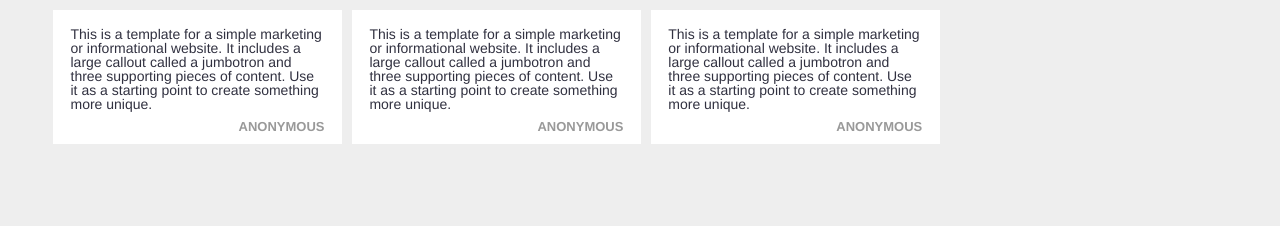
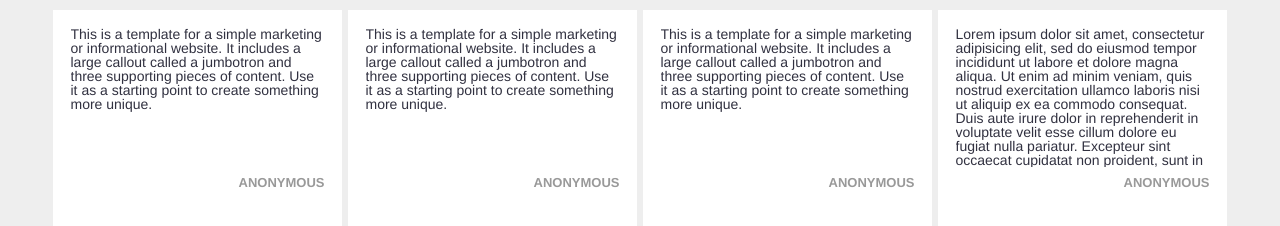
Before and after one commit to ted123/CodingConfessions, a website: page view/layout.html in a window 1280 px wide. Shown: the part 584-810 px from the top of the page. Drawn offline with Linux system fonts and the light colour scheme.

Commit message:
Change content's grid layout style.

```diff
--- a/view/assets/css/style.css
+++ b/view/assets/css/style.css
@@ -107,13 +107,12 @@ body{
 	font-family: inherit;
 }
 
-.grid>li.module {
+.grid>li {
 	cursor: pointer;
 	display: inline-block;
 	height: auto;
-	width: 100%;
 }
-.module{
+.grid>.col-md-3{
 	background: #ffffff;
 	border: 0.25em solid #eeeeee;
 	padding: 1.25em 1.25em 1.5em;
@@ -127,15 +126,14 @@ body{
 	transform: translate3d(0, 0, 0);
 }
 
-    @media only screen and (min-width: 50em){.grid.fixed-height{max-height:42rem}}
-    @media only screen and (min-width: 60em){.grid.fixed-height{max-height:28rem}}.grid.grid-loading>.module{-webkit-animation-duration:1.5s;-webkit-animation-timing-function:linear;-webkit-animation-iteration-count:infinite;-webkit-animation-play-state:running;-webkit-animation-name:glow}
-    @-webkit-keyframes glow{0%{opacity:.5}100%{opacity:1}}
-    @media only screen and (min-width: 40em){.grid>li.module{height:12rem;width:50%}}
-    @media only screen and (min-width: 50em){.grid>li.module{height:14rem;width:33%}}
-    @media only screen and (min-width: 60em){.grid>li.module{height:14rem;width:25%}}
-    @media only screen and (min-width: 90em){.grid>li.module{height:14rem;width:20%}}.grid>li.module.module-loading{background-color:# e4e4e4}
+@media screen and (min-width: 992px){
+	.grid>li>.description{
+		height:140px;
+		overflow-y:auto;
+	}
+}
 
-.grid>li.module .subtitle {
+.grid>li>.subtitle {
 	text-align: right;
 	word-wrap: break-word;
 	font-weight: 600;
--- a/view/layout.html
+++ b/view/layout.html
@@ -40,15 +40,23 @@
 						<h2 class="section-title">Testing</h2>
 					</div>
 					<ol class="grid fixed-height">
-						<li class="module">
+						<li class="col-md-3">
 							<p class="description">This is a template for a simple marketing or informational website. It includes a large callout called a jumbotron and three supporting pieces of content. Use it as a starting point to create something more unique.</p>
 							<h4 class="subtitle">Anonymous</h4>
 						</li>
-						<li class="module">
+						<li class="col-md-3">
 							<p class="description">This is a template for a simple marketing or informational website. It includes a large callout called a jumbotron and three supporting pieces of content. Use it as a starting point to create something more unique.</p>
 							<h4 class="subtitle">Anonymous</h4>
 						</li>
-						<li class="module">
+						<li class="col-md-3">
+							<p class="description">This is a template for a simple marketing or informational website. It includes a large callout called a jumbotron and three supporting pieces of content. Use it as a starting point to create something more unique.</p>
+							<h4 class="subtitle">Anonymous</h4>
+						</li>
+						<li class="col-md-3">
+							<p class="description">Lorem ipsum dolor sit amet, consectetur adipisicing elit, sed do eiusmod tempor incididunt ut labore et dolore magna aliqua. Ut enim ad minim veniam, quis nostrud exercitation ullamco laboris nisi ut aliquip ex ea commodo consequat. Duis aute irure dolor in reprehenderit in voluptate velit esse cillum dolore eu fugiat nulla pariatur. Excepteur sint occaecat cupidatat non proident, sunt in culpa qui officia deserunt mollit anim id est laborum.""Lorem ipsum dolor sit amet, consectetur adipisicing elit, sed do eiusmod tempor incididunt ut labore et dolore magna aliqua. Ut enim ad minim veniam, quis nostrud exercitation ullamco laboris nisi ut aliquip ex ea commodo consequat. Duis aute irure dolor in reprehenderit in voluptate velit esse cillum dolore eu fugiat nulla pariatur. Excepteur sint occaecat cupidatat non proident, sunt in culpa qui officia deserunt mollit anim id est laborum.</p>
+							<h4 class="subtitle">Anonymous</h4>
+						</li>
+						<li class="col-md-3">
 							<p class="description">This is a template for a simple marketing or informational website. It includes a large callout called a jumbotron and three supporting pieces of content. Use it as a starting point to create something more unique.</p>
 							<h4 class="subtitle">Anonymous</h4>
 						</li>
```
